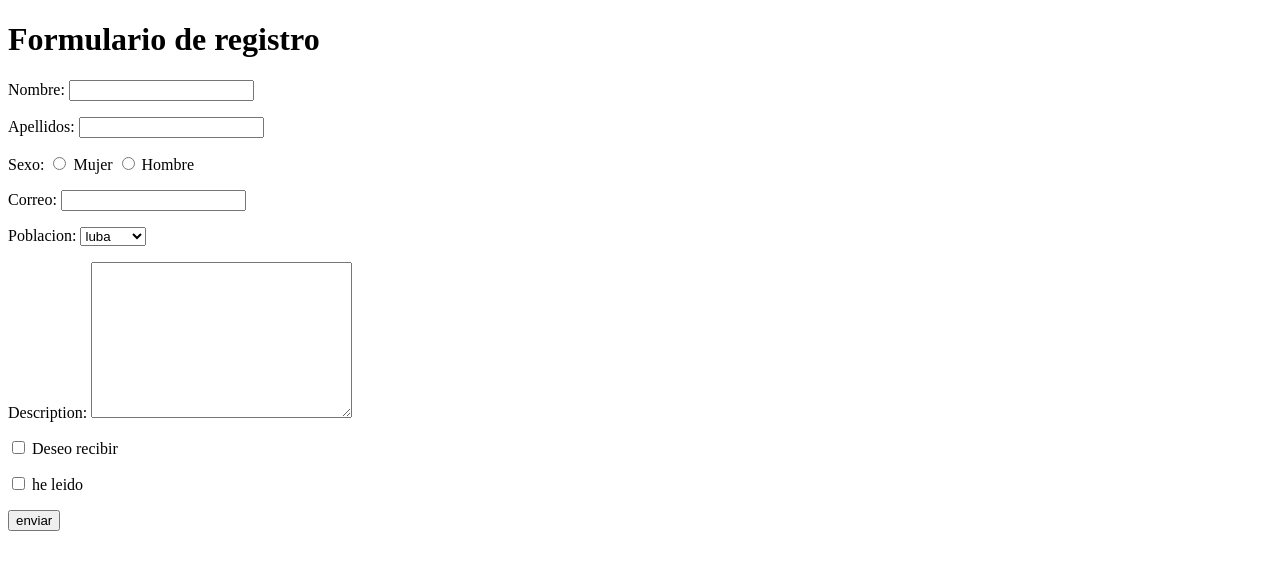
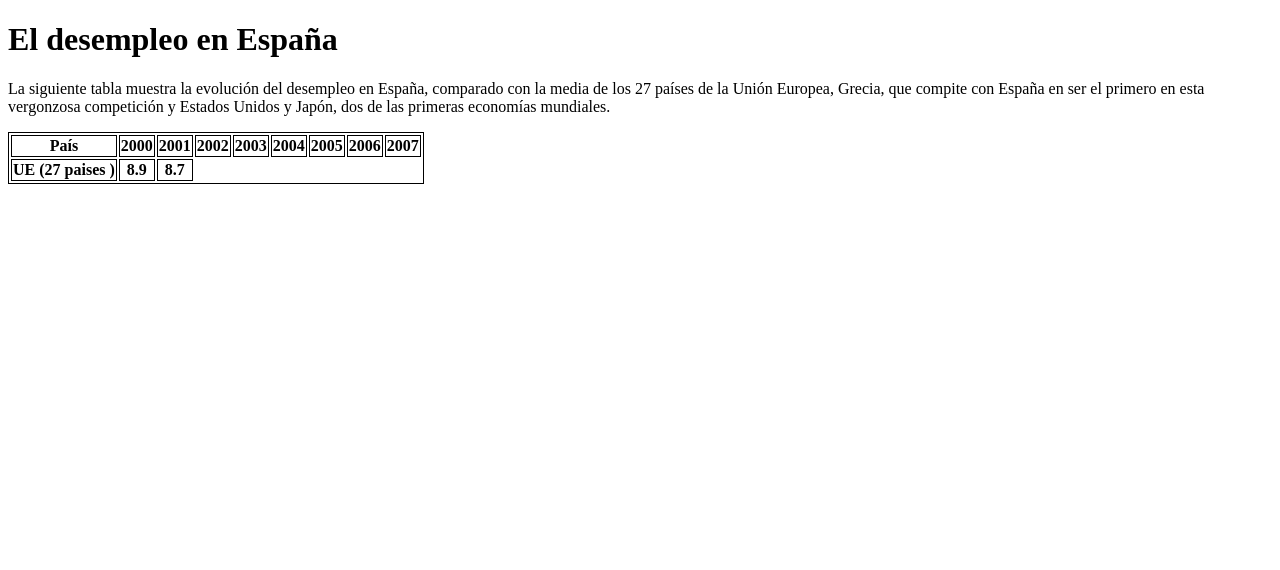
Before and after one commit to africanoprogramer/ejerciciosdehtmlycss, a plain HTML site: page index.html in a window 1280 px wide. Drawn offline with Linux system fonts and the light colour scheme.

Commit message:
en la oficina

```diff
--- a/index.html
+++ b/index.html
@@ -1,66 +1,46 @@
 <!DOCTYPE html>
-
 <html lang="en">
   <head>
-    <meta charset="utf-8" />
-    <title>Curriculum Vitae de Bruce Wayne</title>
+    <meta charset="UTF-8" />
+    <meta name="viewport" content="width=device-width, initial-scale=1.0" />
+    <title>Document</title>
+
+    <style>
+      table,
+      tr,
+      th,
+      td {
+        border: 1px solid black;
+      }
+    </style>
   </head>
+  <body>
+    <h1>El desempleo en España</h1>
 
-  <header>
-    <nav></nav>
-  </header>
+    <p>
+      La siguiente tabla muestra la evolución del desempleo en España, comparado
+      con la media de los 27 países de la Unión Europea, Grecia, que compite con
+      España en ser el primero en esta vergonzosa competición y Estados Unidos y
+      Japón, dos de las primeras economías mundiales.
+    </p>
+    <table>
+      <tr>
+        <th>País</th>
+        <th>2000</th>
+        <th>2001</th>
+        <th>2002</th>
+        <th>2003</th>
+        <th>2004</th>
+        <th>2005</th>
+        <th>2006</th>
+        <th>2007</th>
+      </tr>
 
-  <body>
-    <h1>Formulario de registro</h1>
-
-    <form action="#" method="get">
-      <p>
-        <label for="nombre">
-          Nombre: <input type="text" name="nombre" id="nombre">
-        </label>
-      </p>
-      <p>
-        <label for="apellidos">
-          Apellidos: <input type="text" name="apellidos" id="apellidos">
-        </label>
-
-      </p>
-      <p>
-        <label for="sexo">
-       Sexo:   <input type="radio" name="sexo" id="mujer" value="mujer"> Mujer
-       <input type="radio" name="sexo" id="hombre" value="hombre"> Hombre
-        </label>
-      </p>
-
-      <p>
-        <label for="correo">
-          Correo: <input type="email" name="correo" id="correo">
-        </label>
-      </p>
-      <p>
-        <label for="poblacion">Poblacion:
-          <select name="poblacion" id="poblacion">
-           <option value="luba">luba</option>
-           <option value="malabo">malabo</option>
-          </select>
-        </label>
-      </p>
-
-      <p>
-        <label for="description">
-          <span>Description: <textarea name="description" id="description" cols="30" rows="10"></textarea></span>
-        </label>
-      </p>
-
-      <p>
-        <input type="checkbox" name="recibir" id="recibir"> Deseo recibir
-      </p>
-      <p>
-        <input type="checkbox" name="leido" id="leido"> he leido
-      </p>
-      <input type="submit" value="enviar">
-    </form>
+      <tr>
+       <th> UE (27 paises )</th>
+       <th>8.9</th>
+       <th>8.7</th>
+      </tr>
+    </table>
   </body>
-
-  <footer></footer>
 </html>
```
Also changed, not shown: ejercicios.txt.
